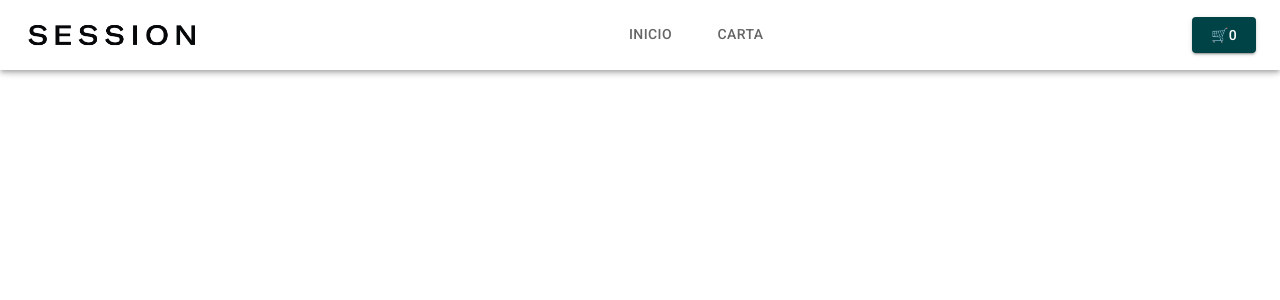
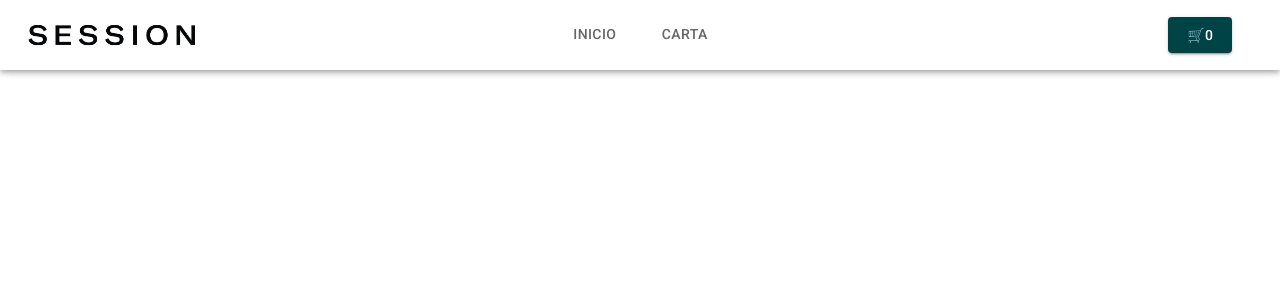
Before and after one commit to TiagoSantaMaria/react, a React (Create React App) app: page /cart in a window 1280 px wide. Shown: the top 300 px of the page. Built offline with nearby package versions, Linux system fonts and the light colour scheme.

Commit message:
Error en el Carrito

```diff
--- a/src/components/Item/Item.js
+++ b/src/components/Item/Item.js
@@ -53,7 +53,7 @@
     }
   }
   const handlerCounterDown = () =>{
-    if (counter>0 && stockFood<=10){
+    if ((counter>0 && stockFood<=10)){
       setCounter(counter - 1);
       setStock(stockFood + 1);
     }
--- a/src/components/ItemCount/ItemCountInCard.js
+++ b/src/components/ItemCount/ItemCountInCard.js
@@ -2,14 +2,16 @@
 import IconButton from '@mui/material/IconButton';
 import { ButtonGroup, Button  } from '@mui/material';
 import './ItemCountInCard.css'
+import DeleteIcon from '@mui/icons-material/Delete';
 
 
-const ItemCountInCard = ({counter,agregarCantidad,handlerCounterUp,handlerCounterDown, stockFood, onAdd}) => {
+const ItemCountInCard = ({counter,agregarCantidad,handlerCounterUp,handlerCounterDown, stockFood, onAdd, deleteItem}) => {
 
   return (
     <div>
       <div className='acomodoCard'>
         <ButtonGroup size="small" aria-label="small button group" sx={{mt:1.5, bgcolor:'#e3f2fd'}}>
+          <Button onClick={deleteItem}><DeleteIcon/></Button>
           <Button onClick={handlerCounterUp}>+</Button>
           <Button onClick={agregarCantidad}>
             <IconButton color="primary" aria-label="add to shopping cart" sx={{fontSize:"small"}}>
--- a/src/components/ItemDetailConteiner/ItemDetailConteiner.js
+++ b/src/components/ItemDetailConteiner/ItemDetailConteiner.js
@@ -53,7 +53,7 @@
     }
   }
   const handlerCounterDown = () =>{
-    if (counter>0 && stockFood<=10){
+    if ((counter>0 && stockFood<=10)){
       setCounter(counter - 1);
       setStock(stockFood + 1);
     }
--- a/src/components/ItemInCart/ItemInCart.js
+++ b/src/components/ItemInCart/ItemInCart.js
@@ -1,3 +1,4 @@
+/* eslint-disable no-unused-vars */
 import * as React from 'react';
 //LIBRERIA MUI
 import Card from '@mui/material/Card';
@@ -37,30 +38,39 @@
     }
   }
   const handlerCounterUp = () =>{
-    if ((food.stockFood) > 0){
+    if (food.stockFood > 0){
       setCounter(counter + 1);
       food.stockFood = food.stockFood - 1;
     }
   }
   const handlerCounterDown = () =>{
-    if (counter>0 && food.stockFood<=10){
+    if ((counter>0)) {
       setCounter(counter - 1);
       food.stockFood = food.stockFood + 1;
     }
   }
   const deleteItem = () =>{
-    const newOrder = orderFood.filter(wantFood => wantFood.idFood !== food.idFood);
-    setOrderFood(orderFood.filter(wantFood => wantFood.idFood !== food.idFood));
-    console.log(orderFood);
-    console.log(newOrder);
-    console.log(newOrder.length);
-    if (newOrder.length === 2){
+    if(food.quantityFood > 0){
+      food.quantityFood = food.quantityFood - 1;
+      food.stockFood = food.stockFood + 1;
+      console.log(food.stockFood);
+      console.log(food.quantityFood);
       console.log("HOLA");
-      setCartEmpty(true);
     }
-    console.log(orderFood.length);
-    console.log(cartEmpty);
   }
+
+    // const newOrder = orderFood.filter(wantFood => wantFood.idFood !== food.idFood);
+    // setOrderFood(orderFood.filter(wantFood => wantFood.idFood !== food.idFood));
+    // console.log(orderFood);
+    // console.log(newOrder);
+    // console.log(newOrder.length);
+    // if (newOrder.length === 2){
+    //   console.log("HOLA");
+    //   setCartEmpty(true);
+    // }
+    // console.log(orderFood.length);
+    // console.log(cartEmpty);
+
 
   return (
     cartEmpty
@@ -88,13 +98,13 @@
         <Typography variant="body2" color="">
           Precio: {food.quantityFood * food.valueFood}
         </Typography>
-        <Button onClick={deleteItem}><DeleteIcon/></Button>
         <ItemCountInCard
           counter={counter}
           setCounter={setCounter}
           agregarCantidad={agregarCantidad}
           handlerCounterUp={handlerCounterUp}
           handlerCounterDown={handlerCounterDown}
+          deleteItem={deleteItem}
           />
       </CardContent>
     </CardActionArea>
--- a/src/components/Navbar/NavBar.css
+++ b/src/components/Navbar/NavBar.css
@@ -1,6 +1,29 @@
 .linksReact{
     text-decoration: none;
     color: rgb(0, 0, 0);
-    font-weight: 800;
-    font-weight: 900;
+    font-weight: 2900;
 }
+.tabActivo{
+    background-color: rgb(255, 255, 255);
+    color: rgb(0, 0, 0);
+    font-weight: 2900;
+}
+.linksReact:hover{
+    background-color: rgba(128, 128, 128, 0.295);
+    border-radius: 28px;
+}
+.navBar{
+    align-items: center;
+    display: grid;
+    grid-template-columns: repeat(12,1fr);
+    grid-template-rows: 1fr;
+}
+
+.LinksPagesNavBar{
+    justify-content: center;
+    grid-column: 6/7;
+}
+
+.CountNavBar{
+    grid-column: 12/13;
+}
--- a/src/components/Navbar/NavBar.js
+++ b/src/components/Navbar/NavBar.js
@@ -6,9 +6,18 @@
 //CSS
 import './NavBar.css'
 
+
+
+
+
 const NavBarr = ({img}) => {
   const theme = useTheme();
   const isMatch = useMediaQuery(theme.breakpoints.down('md'));
+
+  const [value, setValue] = React.useState(2);
+  const handleChange = (event, newValue) => {
+    setValue(newValue);
+  };
 
   return (
         <React.Fragment>
@@ -41,8 +50,10 @@
                             </>
                           ):(
                             <>
+                            <div className='navBar'>
+                              <div className='logoNavBar'>
                               <Tabs textColor="" sx={{marginLeft:""}}>
-                                <Link className='linksReact' to = {`/`}>
+                                <Link className='' to = {`/`}>
                                   <CardMedia sx={{width:175}}
                                     component="img"
                                     height="70"
@@ -52,17 +63,25 @@
                                   />
                                 </Link>
                               </Tabs>
-                              <Tabs textColor="" sx={{marginLeft:"auto"}}>
-                                <Link className='linksReact' to = {`/`}> <Tab label="Inicio"/> </Link>
+                              </div>
+                              <div className='LinksPagesNavBar'>
+                                <Tabs>
+                                  <Link className='linksReact ' to = {`/`}> <Tab label="Inicio" className=''/> </Link>
                                   <Link className='linksReact' to = {`/foodmenu`}> <Tab label="Carta"/> </Link>
                                   {/* <Tab label="Reserva"/>
                                   <Tab label="Ayuda"/> */}
                                 </Tabs>
+                              </div>
+                              <div className='CountNavBar'>
+                                <Link className='linksReact' to = {`/cart`}>
                                 <Button sx={{marginLeft:"auto", background:"#004346"}} variant="contained">
                                 <ItemCountInNavBar
                                 counter="-"
                                 />
                                 </Button>
+                                </Link>
+                              </div>
+                              </div>
                             </>
                           )
                         }
```
Also changed, not shown: src/components/ItemCount/ItemCountInNavBar.js (line endings or trailing spaces). Lines whose indentation alone changed are shown as unchanged.
